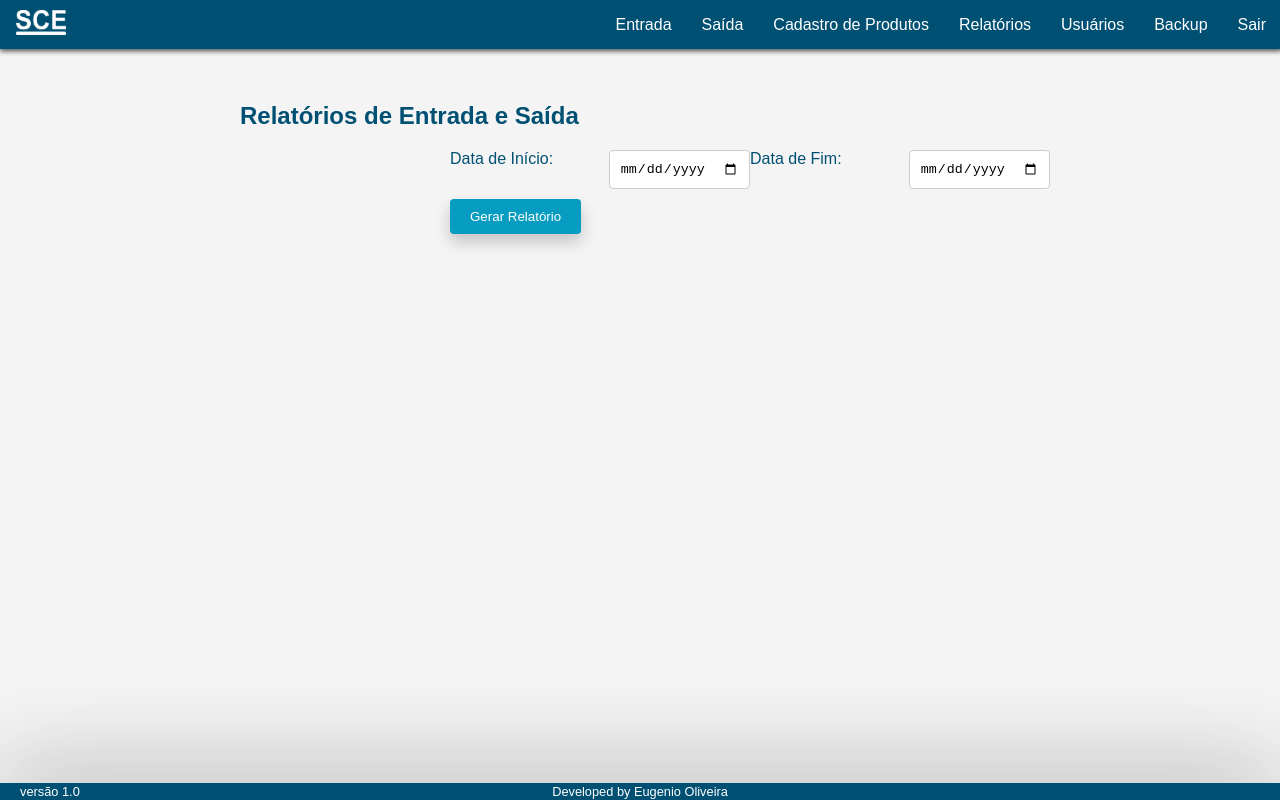
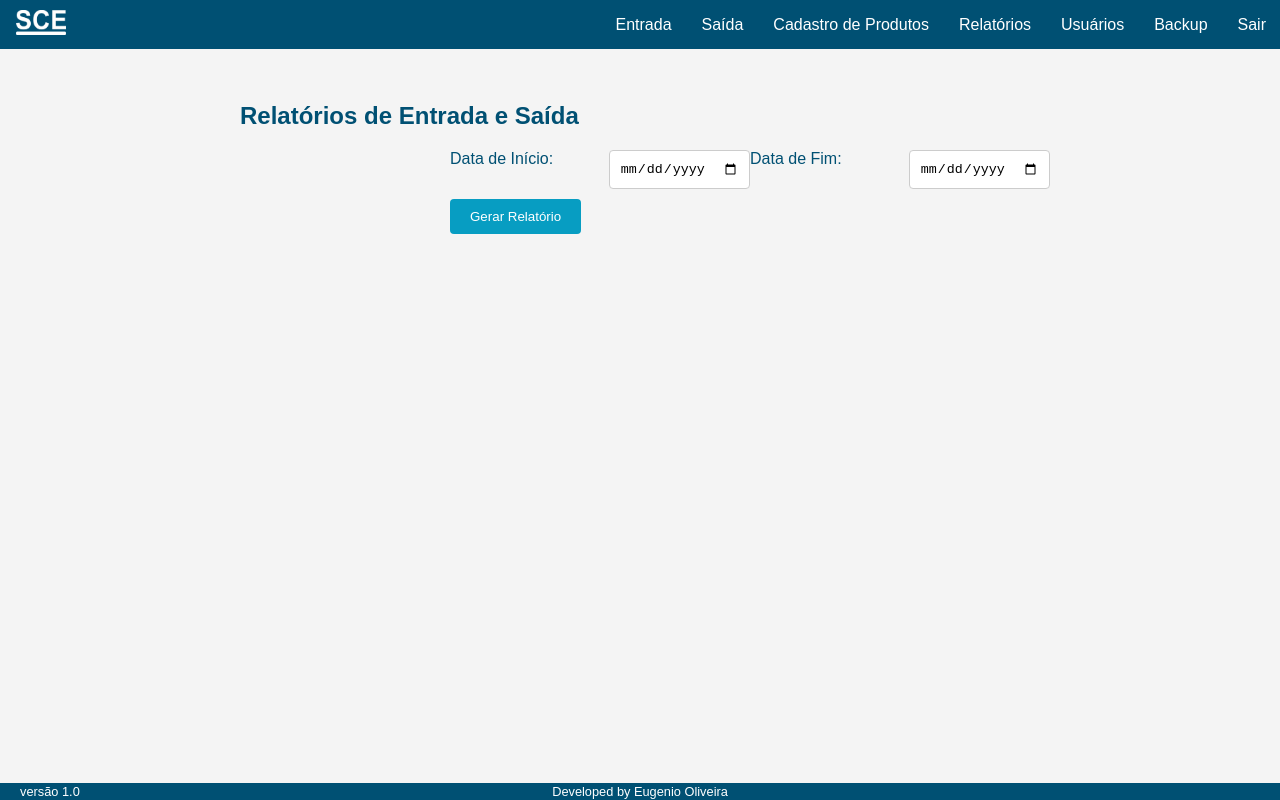
Before and after one commit to amnesiaoliveira/SCE, a PHP site: page /relatorios_entrada_saida.php in a window 1280 px wide. Run offline with PHP 8.4, Linux system fonts and the light colour scheme; a user stored in the database is signed in.

Commit message:
Add files via upload

```diff
--- a/cadastro_produto.php
+++ b/cadastro_produto.php
@@ -87,7 +87,6 @@ if ($_SERVER['REQUEST_METHOD'] == 'POST') {
             border-radius: 4px;
             cursor: pointer;
             margin-top: 10px;
-            box-shadow: 0px 8px 16px rgba(0,0,0,0.2);
         }
         input[type="submit"]:hover {
             background-color: #005073;
--- /dev/null
+++ b/cores para botão.txt
@@ -0,0 +1,3 @@
+cores para botão
+azul claro #079DC2
+azul escuro #005073
--- a/dashboard.php
+++ b/dashboard.php
@@ -30,7 +30,6 @@
             justify-content: space-between;
             align-items: center;
             z-index: 1000;
-            box-shadow: 0 2px 5px rgba(0, 0, 0, 0.7);/*efeito de sombra*/
         }
         .navbar h1 {
             margin: 0;
@@ -54,8 +53,6 @@
         }
         .navbar a:hover {
             background-color: #079DC2;
-            box-shadow: 0 2px 5px rgba(0, 0, 0, 0.2);/*efeito de sombra*/
-
         }
         .dropdown {
             position: relative;
@@ -66,7 +63,7 @@
             top: 100%;
             left: 0;
             background-color: #005073;
-            box-shadow: 0px 8px 16px rgba(0,0,0,0.2);/*efeito de sombra*/
+            box-shadow: 0px 8px 16px rgba(0,0,0,0.2);
             z-index: 1000;
         }
         .dropdown-content a {
@@ -98,8 +95,6 @@
             justify-content: center;
             align-items: center;
             font-size: 0.8em;
-            box-shadow: 0 2px 90px rgba(0, 0, 0, 0.8);/*efeito de sombra*/
-
         }
         .footer .version {
             position: absolute;
--- a/entrada.php
+++ b/entrada.php
@@ -98,7 +98,6 @@ if ($_SERVER['REQUEST_METHOD'] == 'POST') {
             border: none;
             border-radius: 4px;
             cursor: pointer;
-            box-shadow: 0px 8px 16px rgba(0,0,0,0.2);
             flex-basis: 100%; /* Faz com que o botão ocupe toda a largura disponível */
         }
         input[type="submit"]:hover {
--- a/relatorios_entrada_saida.php
+++ b/relatorios_entrada_saida.php
@@ -123,7 +123,6 @@ if ($_SERVER['REQUEST_METHOD'] == 'POST') {
             border: none;
             border-radius: 4px;
             cursor: pointer;
-            box-shadow: 0px 8px 16px rgba(0,0,0,0.2);
         }
         input[type="submit"]:hover {
             background-color: #005073;
@@ -140,7 +139,6 @@ if ($_SERVER['REQUEST_METHOD'] == 'POST') {
             cursor: pointer;
             font-size: 16px;
             margin-bottom: 20px;
-            box-shadow: 0px 8px 16px rgba(0,0,0,0.2);
         }
         .print-button:hover {
             background-color: #005073;
--- a/relatorios_produtos.php
+++ b/relatorios_produtos.php
@@ -113,7 +113,6 @@ if ($_SERVER['REQUEST_METHOD'] == 'POST') {
             border-radius: 4px;
             cursor: pointer;
             font-size: 14px; /* Ajustado o tamanho da fonte do botão de envio */
-            box-shadow: 0px 8px 16px rgba(0,0,0,0.2);
         }
         input[type="submit"]:hover {
             background-color: #005073;
--- a/saida.php
+++ b/saida.php
@@ -159,7 +159,6 @@ while ($row = mysqli_fetch_assoc($result_setores)) {
             border-radius: 4px;
             cursor: pointer;
             margin-top: 10px;
-            box-shadow: 0px 8px 16px rgba(0,0,0,0.2);
         }
         input[type="submit"]:hover {
             background-color: #005073;
```
Also changed, not shown: relatorios_estoque.php (+4 -13 lines), backup.php (line endings or trailing spaces).
